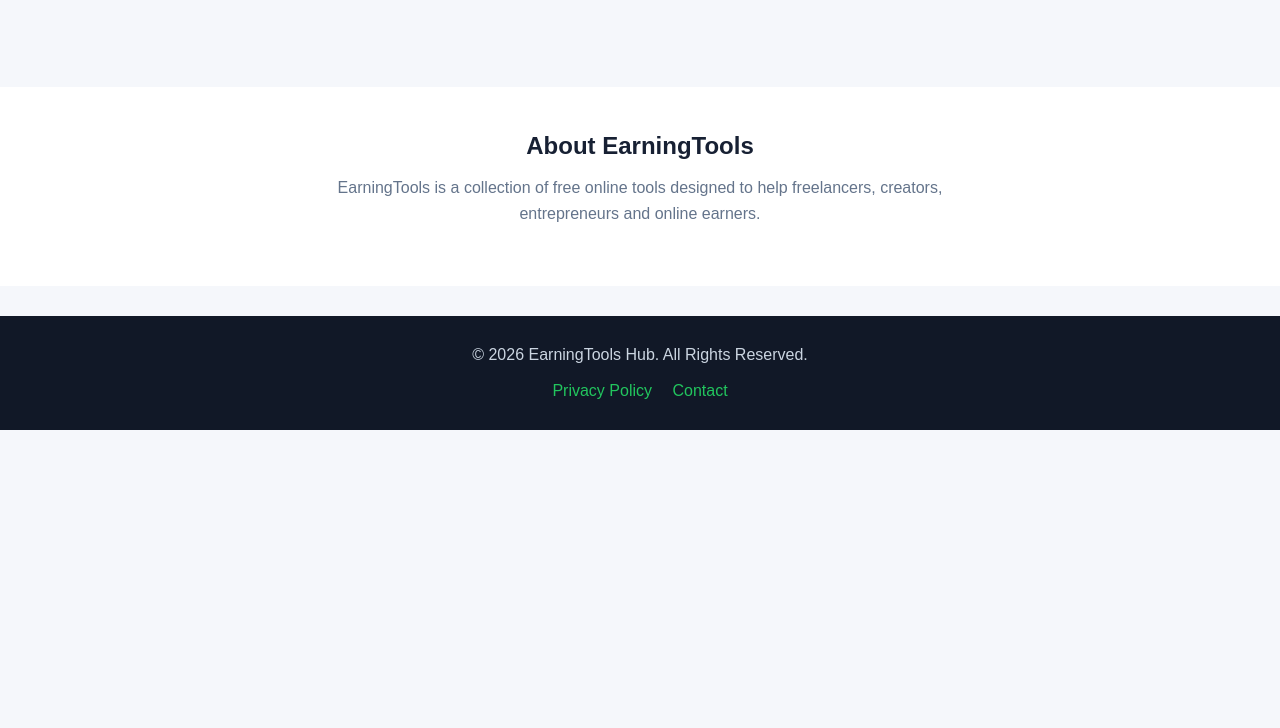
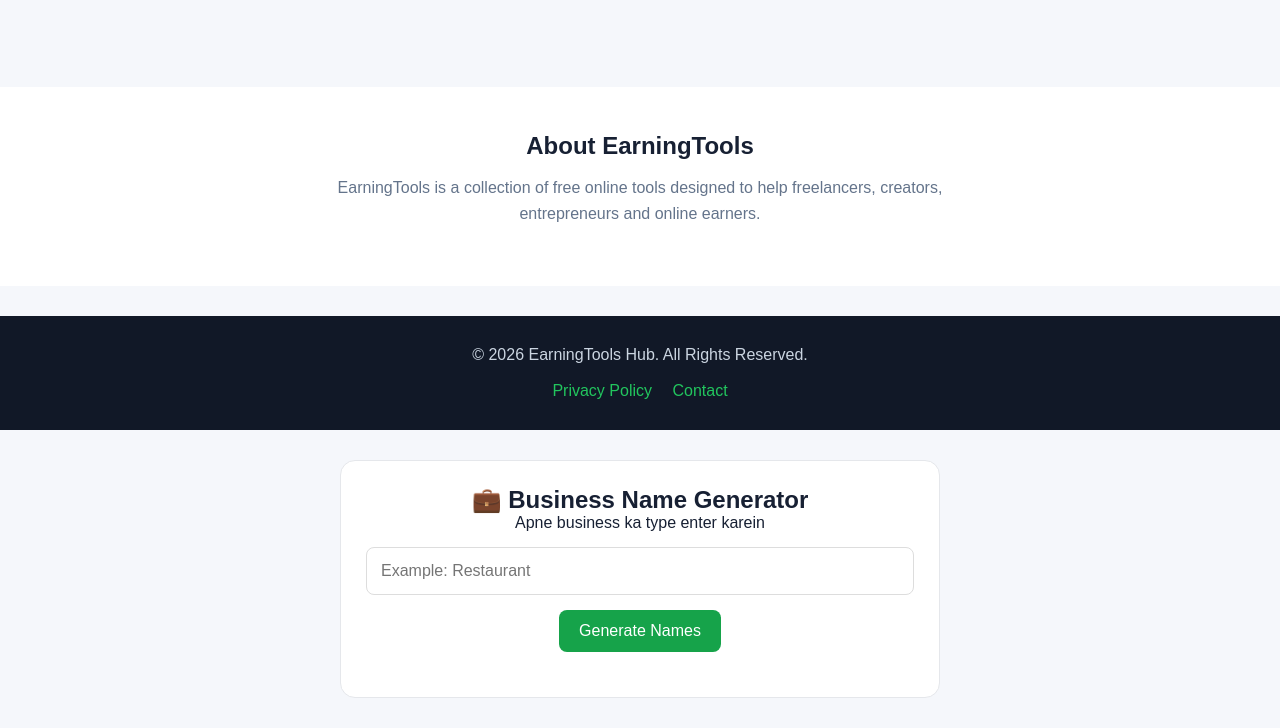
Before and after one commit to Shahzadjani12544/earning-tools-hub, a plain HTML site: page index.html in a window 1280 px wide. Shown: the part 2940-3668 px from the top of the page. Before the commit the page ends 3370 px from the top, so only its background shows below. Drawn offline with Linux system fonts and the light colour scheme.

Commit message:
Implement business name generator UI
Added styles and structure for a business name generator.

```diff
--- a/index.html
+++ b/index.html
@@ -367,5 +367,85 @@
   });
 </script>
 
-</body>
+</body><style>
+.business-generator {
+  max-width: 600px;
+  margin: 30px auto;
+  padding: 25px;
+  background: white;
+  border-radius: 15px;
+  text-align: center;
+  border: 1px solid #e5e7eb;
+}
+
+.business-generator input {
+  width: 100%;
+  padding: 14px;
+  margin: 15px 0;
+  border: 1px solid #ddd;
+  border-radius: 8px;
+  font-size: 16px;
+}
+
+.business-generator button {
+  padding: 12px 20px;
+  background: #16a34a;
+  color: white;
+  border: 0;
+  border-radius: 8px;
+  font-size: 16px;
+}
+
+#businessResults {
+  margin-top: 20px;
+  text-align: left;
+  line-height: 2;
+}
+</style>
+
+<div class="business-generator">
+  <h2>💼 Business Name Generator</h2>
+  <p>Apne business ka type enter karein</p>
+
+  <input id="businessType" placeholder="Example: Restaurant">
+
+  <button onclick="generateNames()">Generate Names</button>
+
+  <div id="businessResults"></div>
+</div>
+
+<script>
+function generateNames() {
+  const type = document.getElementById("businessType").value.trim();
+  const results = document.getElementById("businessResults");
+
+  if (!type) {
+    results.innerHTML = "⚠️ Pehle business type enter karein.";
+    return;
+  }
+
+  const first = [
+    "Smart", "Prime", "Royal", "Next",
+    "Bright", "Quick", "Elite", "Global",
+    "Fresh", "Pro"
+  ];
+
+  const last = [
+    "Hub", "World", "Point", "Works",
+    "Studio", "Zone", "Plus", "House",
+    "Center", "Solutions"
+  ];
+
+  let output = "<h3>✨ Name Ideas</h3>";
+
+  for (let i = 0; i < 10; i++) {
+    const a = first[Math.floor(Math.random() * first.length)];
+    const b = last[Math.floor(Math.random() * last.length)];
+
+    output += "<div>💡 " + a + " " + type + " " + b + "</div>";
+  }
+
+  results.innerHTML = output;
+}
+</script>
           </html>
```
